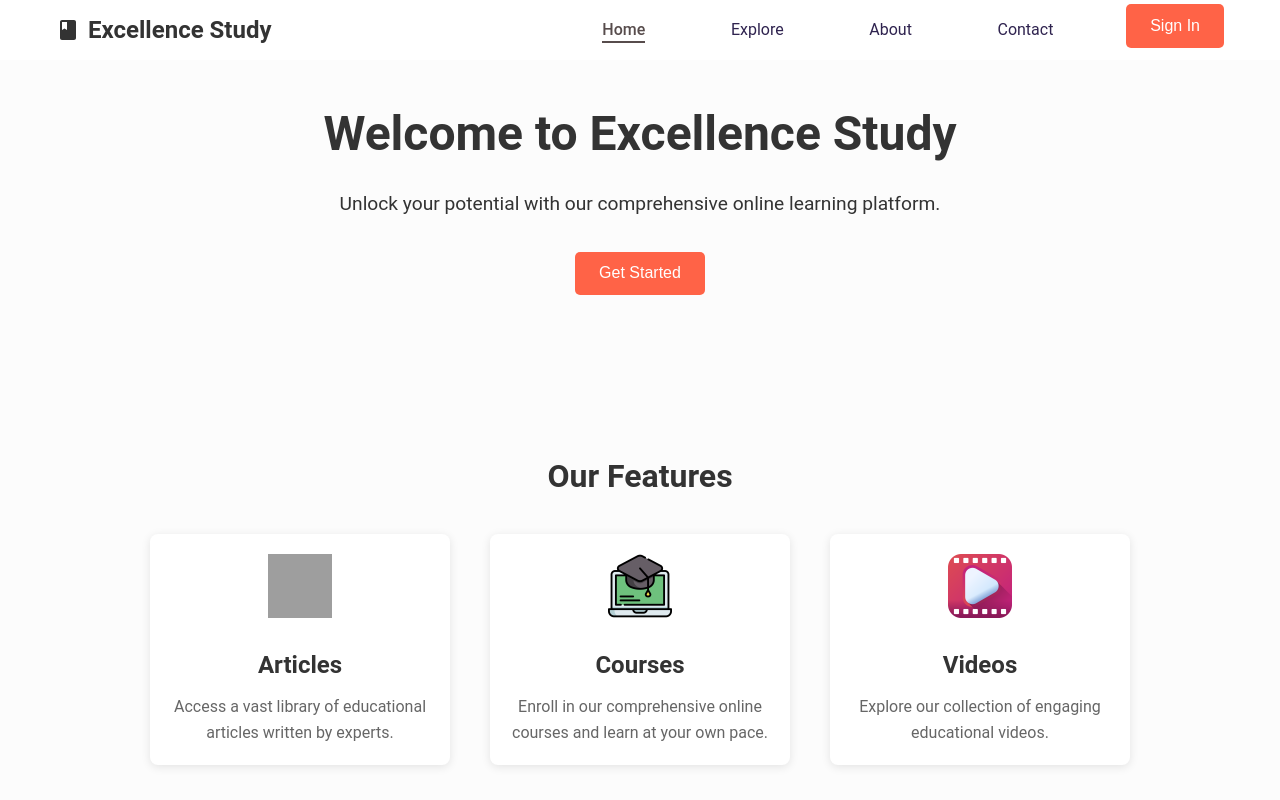
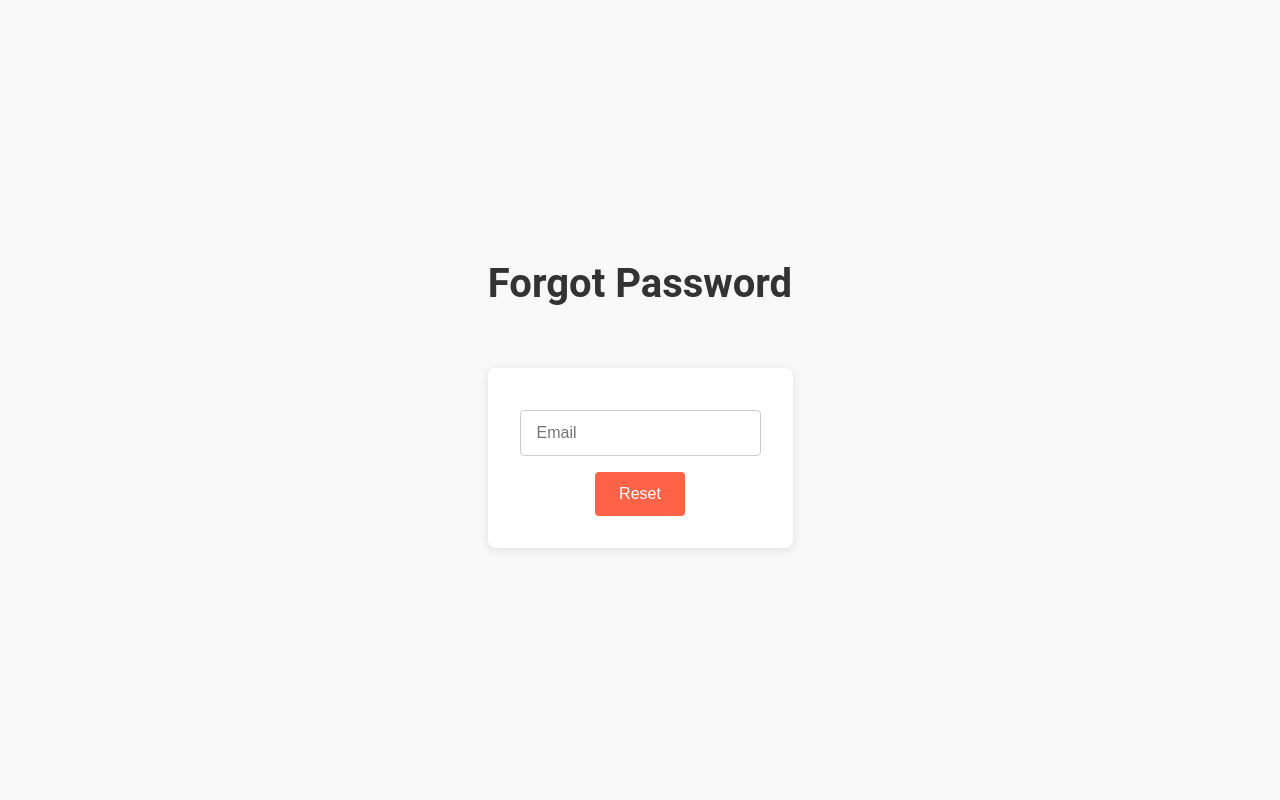
Before and after one commit to visheshraghuvanshi/excellence-study, a React (Vite) app: page /reset in a window 1280 px wide. Before the commit this address led to /. Shown: the top 800 px of the page. Built offline with nearby package versions, Linux system fonts and the light colour scheme; no server answers; grey boxes are pictures that could not be loaded.

Commit message:
Added Functionality: Password Reset

```diff
--- a/src/App.jsx
+++ b/src/App.jsx
@@ -7,6 +7,7 @@ import Courses from "./components/Courses/Courses";
 import About from "./components/About/About";
 import Contact from "./components/Contact/Contact";
 import Explore from "./components/Explore/Explore";
+import Reset from "./components/Login/Reset"
 
 function App() {
 
@@ -30,6 +31,8 @@ function App() {
                         element={<About/>}/>
                     <Route path="/contact"
                         element={<Contact/>}/>
+                    <Route path="/reset"
+                        element={<Reset/>}/>
                     <Route path="*"
                         element={
                             <Navigate
--- a/src/components/Login/Login.css
+++ b/src/components/Login/Login.css
@@ -171,3 +171,55 @@ body, html {
 .close-button:hover {
   color: #333;
 }
+
+/* Reset.css */
+
+.Reset {
+  display: flex;
+  flex-direction: column;
+  justify-content: center;
+  align-items: center;
+  height: 100vh;
+  background-color: #f8f8f8;
+}
+
+.Reset h1 {
+  font-size: 2.5rem;
+  color: #333;
+  margin-bottom: 2rem;
+}
+
+.Reset form {
+  display: flex;
+  flex-direction: column;
+  align-items: center;
+  background-color: #fff;
+  padding: 2rem;
+  border-radius: 8px;
+  box-shadow: 0 2px 10px rgba(0, 0, 0, 0.1);
+}
+
+.Reset input {
+  padding: 0.8rem 1rem;
+  font-size: 1rem;
+  border: 1px solid #ccc;
+  border-radius: 4px;
+  margin-bottom: 1rem;
+  width: 100%;
+  max-width: 300px;
+}
+
+.Reset button {
+  background-color: #ff6347;
+  color: #fff;
+  border: none;
+  border-radius: 4px;
+  padding: 0.8rem 1.5rem;
+  font-size: 1rem;
+  cursor: pointer;
+  transition: background-color 0.3s ease;
+}
+
+.Reset button:hover {
+  background-color: #e55639;
+}
--- a/src/components/Login/Login.jsx
+++ b/src/components/Login/Login.jsx
@@ -115,7 +115,7 @@ function SignIn({
                     Don't have an account? Sign Up
                 </div>
                 <div className="signup-link"
-                    onClick={toggleSignUp}>
+                    onClick={handleReset}>
                     Forgot Password
                 </div>
                 <div className="home-redirect">
--- /dev/null
+++ b/src/components/Login/Reset.jsx
@@ -0,0 +1,33 @@
+import { sendPasswordResetEmail } from "firebase/auth";
+import { auth } from "../FirebaseAuth";
+import { useNavigate } from "react-router-dom";
+import './Login.css';
+
+function Reset() {
+    const navigate = useNavigate();
+
+    const handleSubmit = async (e) => {
+        e.preventDefault();
+        const emailVal = e.target.email.value;
+
+        try {
+            await sendPasswordResetEmail(auth, emailVal);
+            alert("Check your email for password reset instructions");
+            navigate("/");
+        } catch (err) {
+            alert(err.code);
+        }
+    };
+
+    return (
+        <div className="Reset">
+            <h1>Forgot Password</h1>
+            <form onSubmit={handleSubmit}>
+                <input name="email" placeholder="Email" />
+                <button type="submit">Reset</button>
+            </form>
+        </div>
+    );
+}
+
+export default Reset;
```
